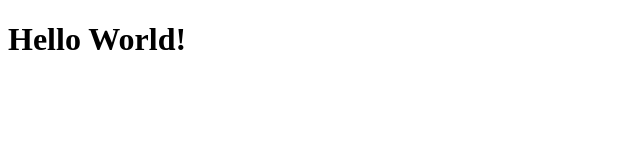
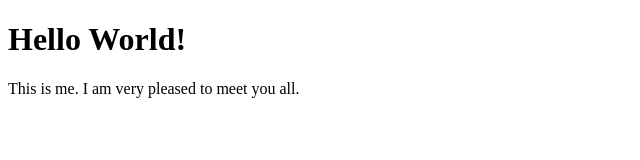
Before and after one commit to rpulumo/rpulumo.github.io, a plain HTML site: page index.html in a window 1280 px wide. Shown: the whole page, without its empty margins (0-640 px from the left). Drawn offline with Linux system fonts and the light colour scheme.

Commit message:
Add paragraph to index.html file

```diff
--- a/index.html
+++ b/index.html
@@ -8,5 +8,7 @@
 </head>
 <body>
   <h1> Hello World!</h1>
+
+  <p>This is me. I am very pleased to meet you all.</p>
 </body>
 </html>
```
